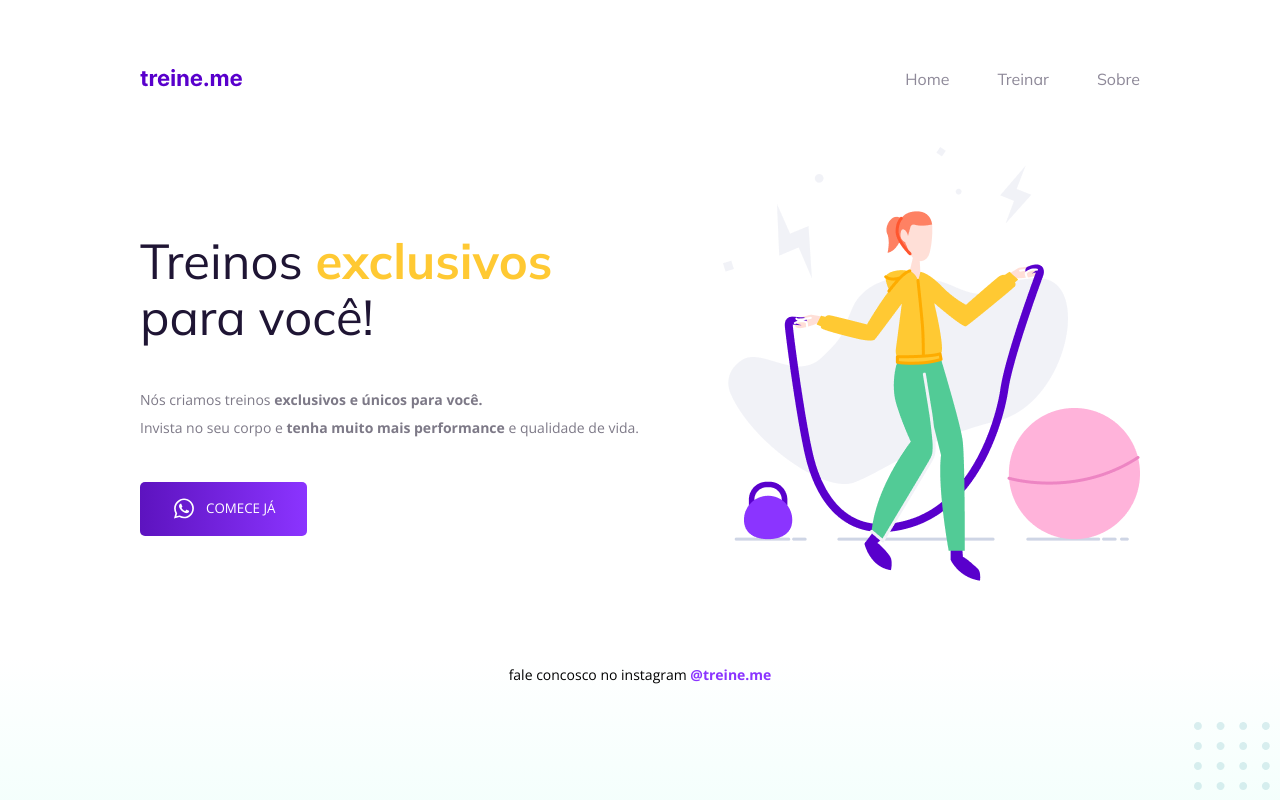
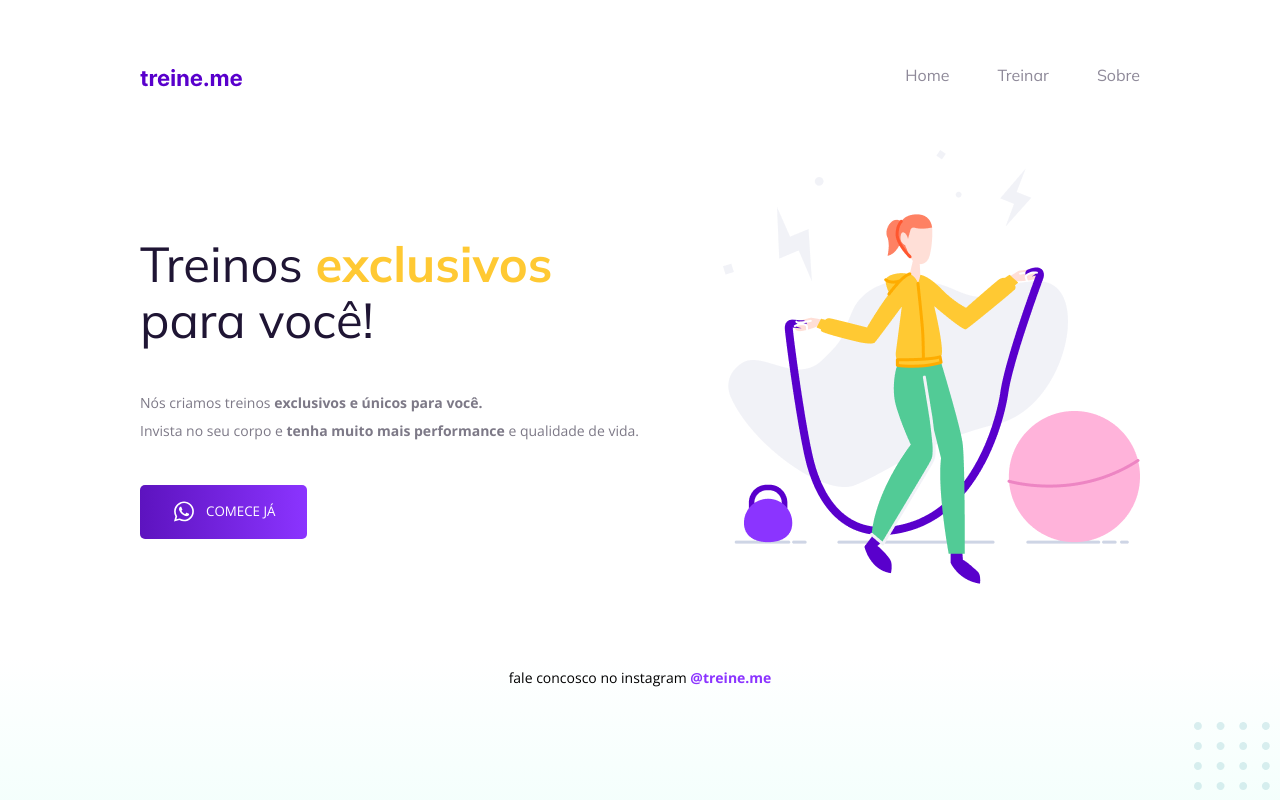
Before and after one commit to GabrielPHP91/projeto02, a plain HTML site: page Projeto 02/index.html in a window 1280 px wide. Drawn offline with nearby package versions, Linux system fonts and the light colour scheme; files whose address does not match are found by name.

Commit message:
Update style.css

```diff
--- a/Projeto 02/style.css
+++ b/Projeto 02/style.css
@@ -18,14 +18,6 @@ body {
   padding-top: 65px;
 }
 
-nav {
-  display: flex;
-  justify-content: space-between;
-  align-items: center;
-
-  margin-bottom: 55px;
-}
-
 ul {
   list-style: none;
   display: flex;
@@ -38,7 +30,10 @@ h1,
 ul {
   font-family: 'Mulish', sans-serif;
 }
-
+nav {
+  display: flex;
+  justify-content: space-between;
+}
 /*pseudo class, hover para transformar a font*/
 ul li a:hover {
   font-weight: bold;
@@ -140,6 +135,7 @@ main {
   display: flex;
   align-items: center;
   justify-content: space-between;
+  padding-top: 58px;
 }
 
 #balls {
```
